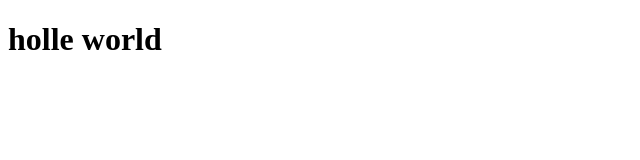
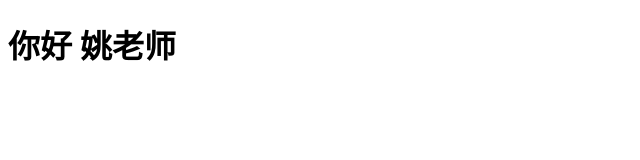
Before and after one commit to bk201lucifer/project, a plain HTML site: page index.html in a window 1280 px wide. Shown: the whole page, without its empty margins (0-640 px from the left). Drawn offline with Linux system fonts and the light colour scheme.

Commit message:
更新了啊

```diff
--- a/index.html
+++ b/index.html
@@ -5,6 +5,6 @@
 	<title>Document</title>
 </head>
 <body>
-	<h1>holle world</h1>
+	<h1>你好 姚老师</h1>
 </body>
 </html>
```
